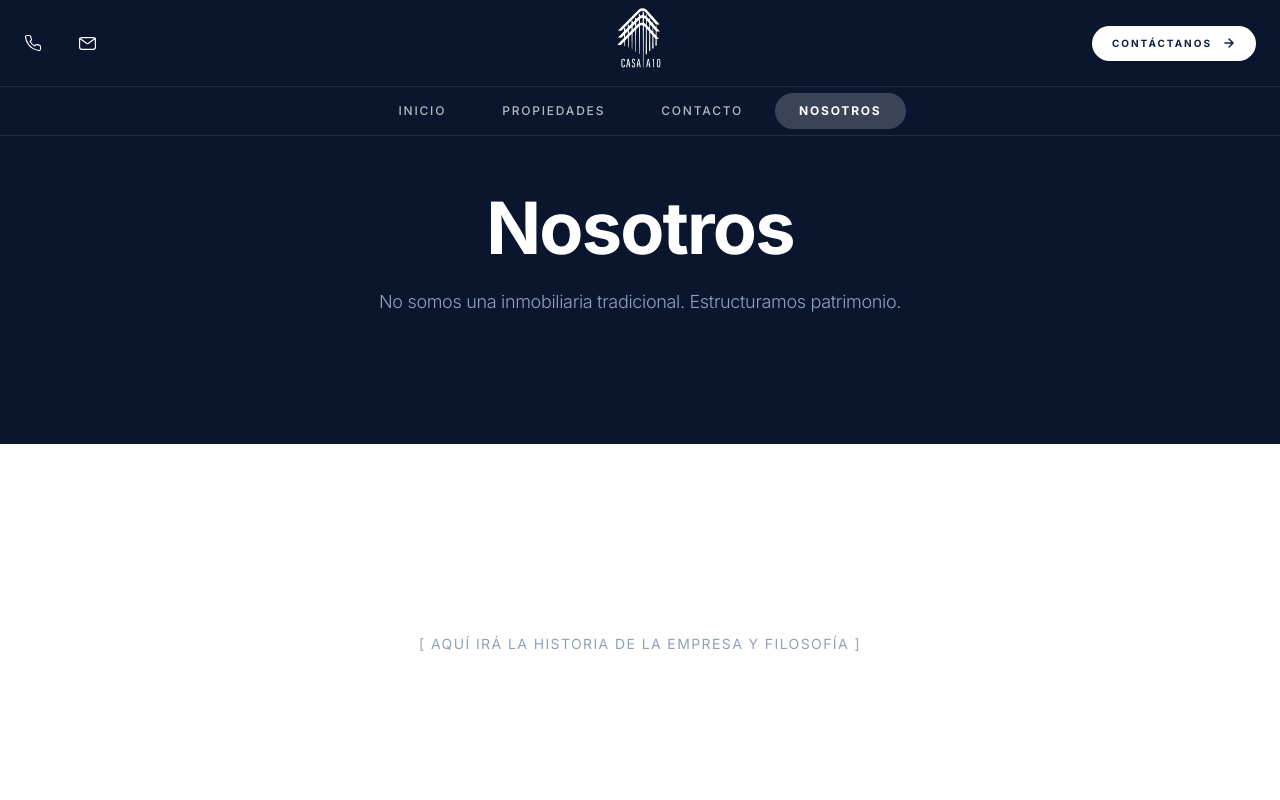
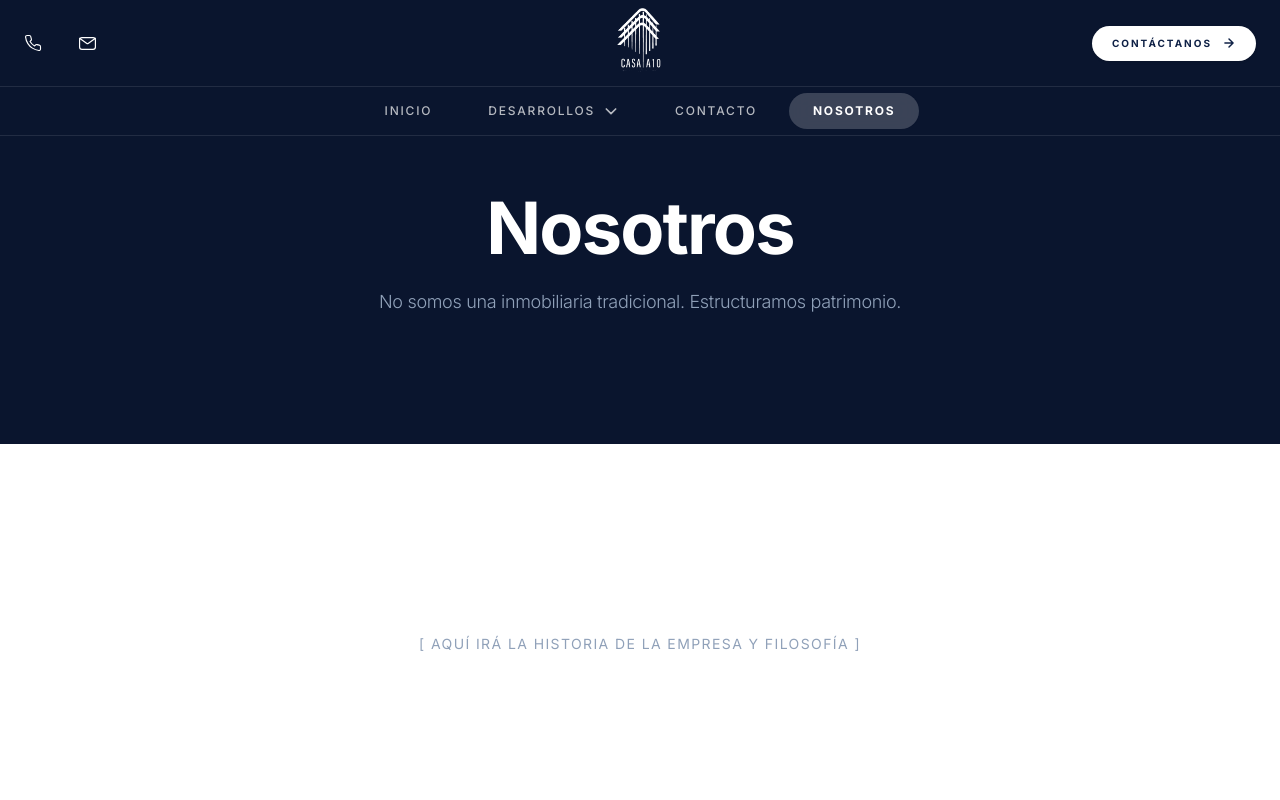
Before and after one commit to Flouviamx/casaa10, a Next.js app: page /nosotros in a window 1280 px wide. Shown: the top 800 px of the page. Built offline with nearby package versions, Linux system fonts and the light colour scheme.

Commit message:
feat: rename Propiedades to Desarrollos and add animated hover dropdown

```diff
--- a/src/components/layout/Navbar.tsx
+++ b/src/components/layout/Navbar.tsx
@@ -32,7 +32,17 @@ export default function Navbar() {
 
   const navLinks = [
     { name: "Inicio", path: "/" },
-    { name: "Propiedades", path: "/propiedades" },
+    {
+      name: "Desarrollos",
+      path: "/propiedades",
+      dropdown: [
+        { name: "Todos los desarrollos", path: "/propiedades" },
+        { name: "Últimos departamentos", path: "/propiedades" },
+        { name: "Entrega inmediata", path: "/propiedades" },
+        { name: "Preventa", path: "/propiedades" },
+        { name: "Renta", path: "/propiedades" }
+      ]
+    },
     { name: "Contacto", path: "/contacto" },
     { name: "Nosotros", path: "/nosotros" }
   ];
@@ -103,11 +113,7 @@ export default function Navbar() {
           <div className="flex justify-center gap-2 text-xs font-medium tracking-[0.15em] uppercase max-w-7xl mx-auto">
             {navLinks.map((item) => {
               const isActive = pathname === item.path;
-              return (
-                <Link
-                  key={item.name}
-                  href={item.path}
-                  className={`px-6 py-2.5 rounded-full transition-all duration-300 ${
+              const linkClasses = `px-6 py-2.5 rounded-full transition-all duration-300 ${
                 isActive
                   ? (!mobileMenuOpen && isScrolled && !isDetail)
                       ? "bg-slate-100 text-[#0f2146] shadow-sm font-bold"
@@ -115,8 +121,36 @@ export default function Navbar() {
                   : (!mobileMenuOpen && isScrolled && !isDetail)
                       ? "hover:bg-slate-50 text-slate-500 hover:text-[#0f2146]"
                       : "hover:bg-white/10 text-white/70 hover:text-white"
-                  }`}
+              }`;
+
+              if (item.dropdown) {
+                return (
+                  <div key={item.name} className="relative group">
+                    <Link href={item.path} className={`${linkClasses} flex items-center gap-2`}>
+                      {item.name}
+                      <svg className="w-4 h-4 transition-transform duration-300 group-hover:-rotate-180" fill="none" stroke="currentColor" viewBox="0 0 24 24"><path strokeLinecap="round" strokeLinejoin="round" strokeWidth={2.5} d="M19 9l-7 7-7-7" /></svg>
+                    </Link>
+
+                    <div className="absolute top-full left-1/2 -translate-x-1/2 pt-4 opacity-0 translate-y-2 pointer-events-none group-hover:opacity-100 group-hover:translate-y-0 group-hover:pointer-events-auto transition-all duration-300 z-50">
+                      <div className="bg-white rounded-3xl shadow-[0_20px_40px_rgba(0,0,0,0.15)] border border-slate-100 overflow-hidden w-64 py-2 flex flex-col normal-case tracking-normal">
+                        {item.dropdown.map((sub, i) => (
+                          <Link
+                            key={sub.name}
+                            href={sub.path}
+                            className={`px-6 py-3 text-[14px] font-medium transition-colors hover:bg-slate-50 flex items-center relative ${i === 0 ? "text-[#0f2146]" : "text-slate-600 hover:text-[#0f2146]"}`}
                           >
+                            {i === 0 && <div className="absolute left-0 top-1/2 -translate-y-1/2 w-1 h-6 bg-[#0f2146] rounded-r-full"></div>}
+                            {sub.name}
+                          </Link>
+                        ))}
+                      </div>
+                    </div>
+                  </div>
+                );
+              }
+
+              return (
+                <Link key={item.name} href={item.path} className={linkClasses}>
                   {item.name}
                 </Link>
               );
```
Lines whose indentation alone changed are shown as unchanged.
